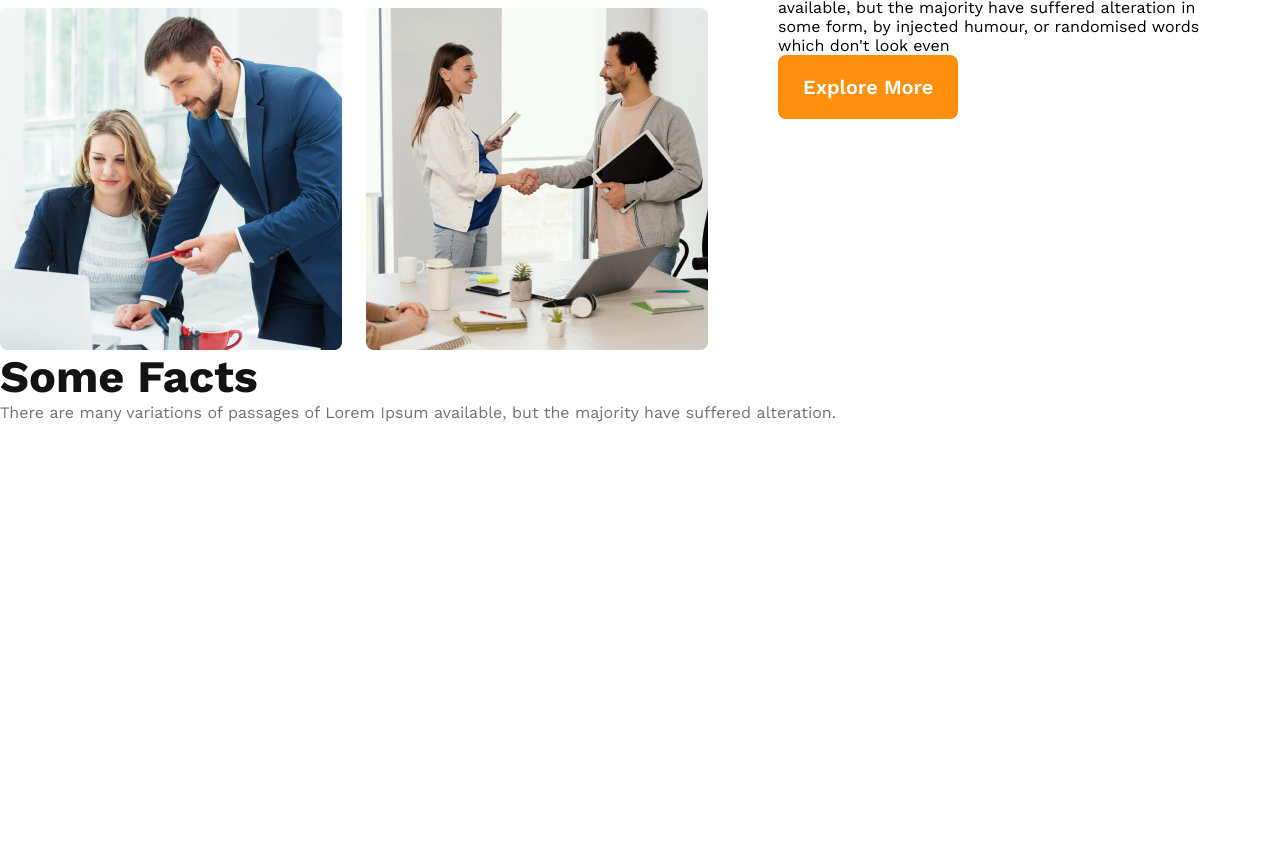
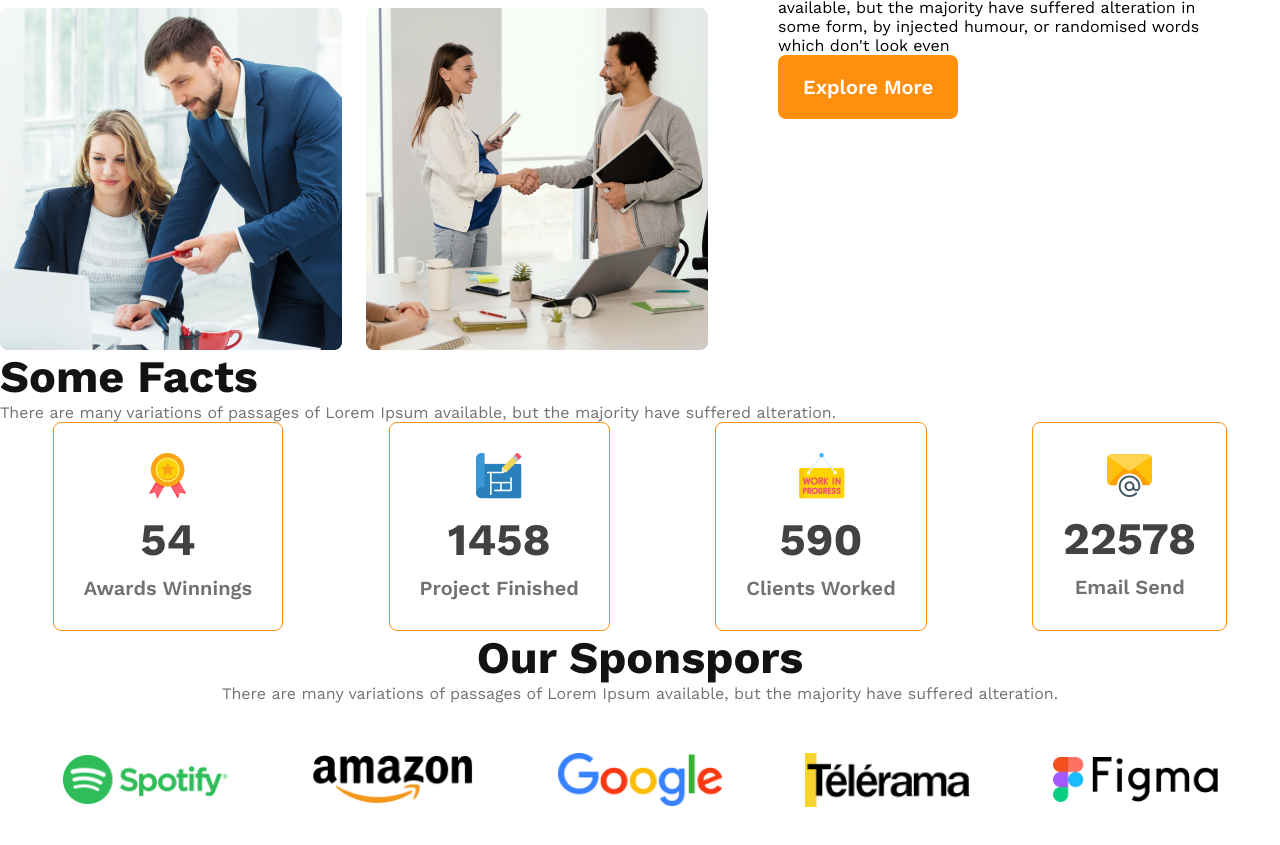
Before and after one commit to Arnisha233/g3-architects, a plain HTML site: page index.html in a window 1280 px wide. Shown: the part 1423-2268 px from the top of the page. Before the commit the page ends 1915 px from the top, so only its background shows below. Drawn offline with nearby package versions, Linux system fonts and the light colour scheme.

Commit message:
added sponsor section

```diff
--- a/index.html
+++ b/index.html
@@ -56,8 +56,43 @@
         <section class="facts">
             <h3 class="section-title">Some Facts</h3>
             <p class="text-light-gray">There are many variations of passages of Lorem Ipsum available, but the majority have suffered alteration.</p>
+            <div class="facts-card-container">
+                <div class="card">
+                    <img src="images/icons/ribon.png" alt="">
+                    <h2 class="card-stats">54</h2>
+                    <p class="card-title text-light-gray">Awards Winnings</p>
+                </div>
+                <div class="card">
+                    <img src="images/icons/projects.png" alt="">
+                    <h2 class="card-stats">1458</h2>
+                    <p class="card-title text-light-gray">Project Finished</p>
+                </div>
+                <div class="card">
+                    <img src="images/icons/customers.png" alt="">
+                    <h2 class="card-stats">590</h2>
+                    <p class="card-title text-light-gray">Clients Worked</p>
+                </div>
+                <div class="card">
+                    <img src="images/icons/email.png" alt="">
+                    <h2 class="card-stats">22578</h2>
+                    <p class="card-title text-light-gray">Email Send</p>
+                </div>
+            </div>
         </section>
         <!-- facts section end -->
+        <!-- sponsors section start -->
+            <section class="sponsors">
+                <h3 class="section-title">Our Sponspors</h3>
+                <p class="text-light-gray">There are many variations of passages of Lorem Ipsum available, but the majority have suffered alteration.</p>
+                <div class="sponsors-img-container">
+                    <img src="images/sponsors/spotify.png" alt="">
+                    <img src="images/sponsors/amazon.png" alt="">
+                    <img src="images/sponsors/google.png" alt="">
+                    <img src="images/sponsors/telerama.png" alt="">
+                    <img src="images/sponsors/figma.png" alt="">
+                </div>
+            </section>
+        <!-- sponsors section end -->
     </main>
     <footer></footer>
 </body>
--- a/styles/architect.css
+++ b/styles/architect.css
@@ -101,6 +101,43 @@ main{
     font-weight: 700;
 }
 
+/* facts section */
+.facts-card-container{
+    display: flex;
+    justify-content: space-around;
+}
+.facts-card-container .card{
+    border-radius: 8px;
+    border: 1px solid #FF900E;
+    text-align: center;
+    padding: 30px;
+}
+.facts-card-container .card-title{
+    font-weight: 600;
+    font-size: 20px;
+    margin-top: 5px;
+}
+.facts-card-container .card-stats{
+    font-size: 45px;
+    color: #424242;
+    margin-top: 10px;
+    margin-bottom: 10px;
+}
+/* sponsors styles start */
+
+.sponsors{
+    text-align: center;
+}
+.sponsors-img-container{
+    margin-top: 50px;
+    display: flex;
+    justify-content: space-evenly;
+    align-items: center;
+    gap: 20px;
+}
+.sponsors-img-container img{
+    width: 165px;
+}
 
 
 
@@ -112,17 +149,24 @@ main{
         padding: 20px;
     }
     nav,
-    .teams-container{
+    .teams-container,
+    .facts-card-container,
+    .sponsors-img-container {
         flex-direction: column;
     }
     .teams-img-container{
         grid-template-columns: 1fr;
     }
-    .teams-content{
+    .teams-content,
+    .facts-card-container{
         padding-left: 20px;
         padding-right: 20px;
     }
+    .facts-card-container{
+        gap: 40px;
+    }
 }
+
 
 /* tablet or medium devices */
 header{
@@ -130,7 +174,8 @@ header{
 }
 @media screen and (min-width:576px) and (max-width:960px) {
     nav,
-    .teams-container{
+    .teams-container,
+    .sponsors-img-container{
         flex-direction: column;
     }
 }
```
